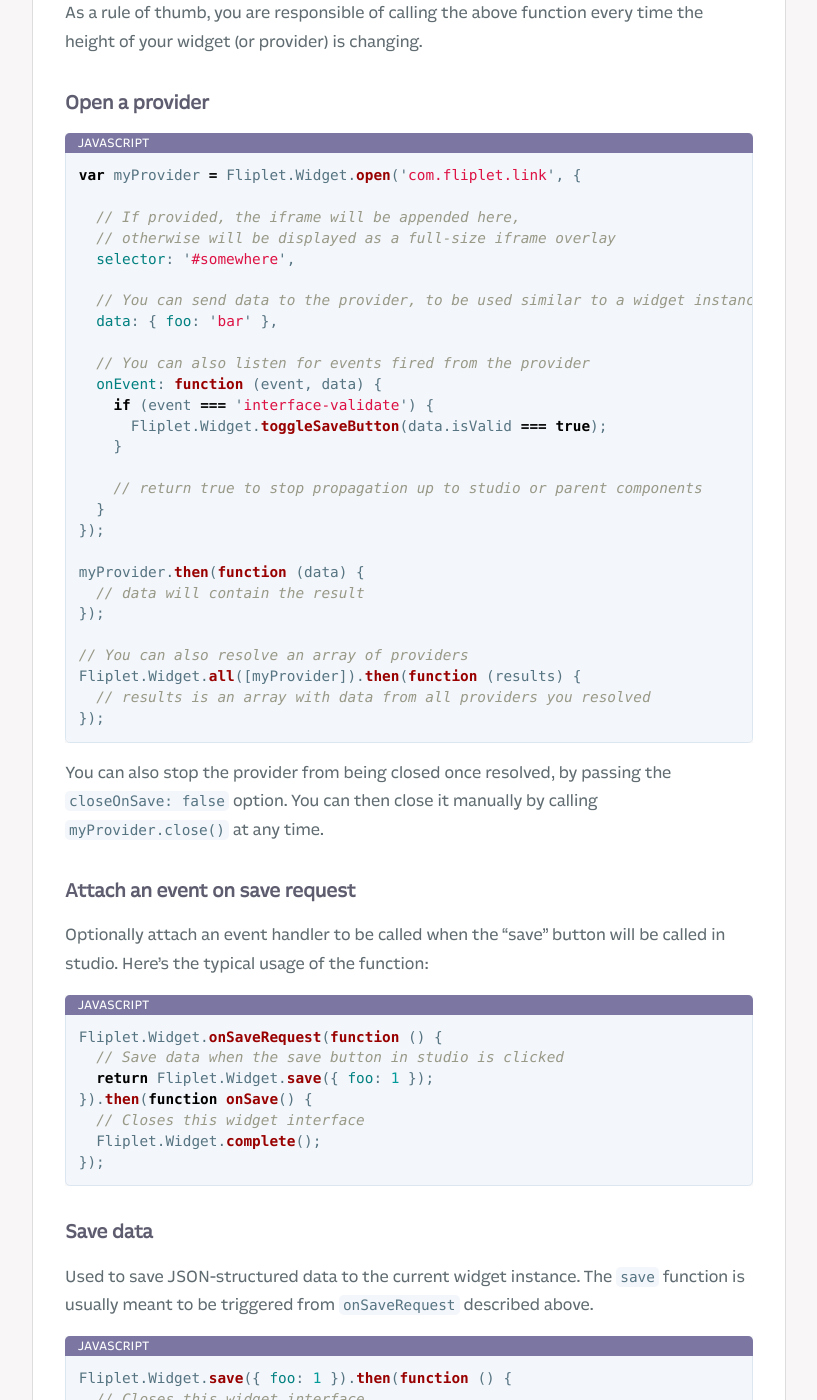
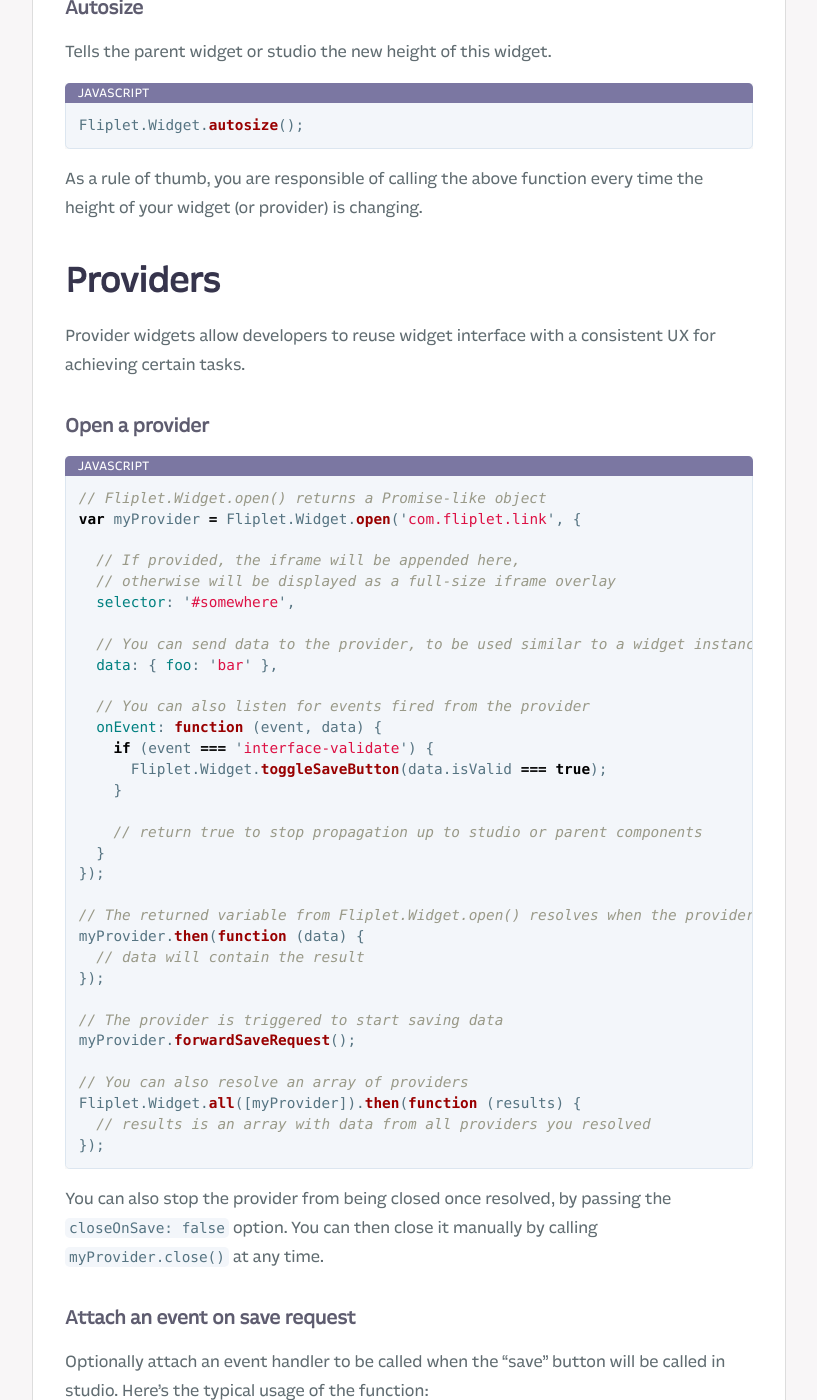
Before and after one commit to Fliplet/fliplet-cli, a Jekyll site: the page built from docs/API/core/widget.md, in a window 1280 px wide and 1400 px high, scrolled down 2967 px. Shown: the whole window, without its empty margins (254-1071 px from the left). Built offline with Jekyll 4.4.1, drawn with Linux system fonts in a browser that asks for light colours; nearby versions of some CDN libraries; our own code applies the rules of GitHub Pages for plain Markdown files; library files that are not in the unit come from our copies; comment, search, counter and statistics services are not loaded; a style sheet for code colours, icons or effects is not loaded; some of the changed text lies outside the part shown.

Commit message:
Doc update

````diff
--- a/docs/API/core/widget.md
+++ b/docs/API/core/widget.md
@@ -1,10 +1,6 @@
 # Widget
 
-### Emit an event to the parent widget or Fliplet Studio
-
-```js
-Fliplet.Widget.emit('foo', { bar: 1 });
-```
+## Core widget APIs
 
 ### Get the widget instance id
 
@@ -44,6 +40,14 @@
 
 ```js
 var uuid = Fliplet.Widget.getUUID(1);
+```
+
+## Widget APIs for Studio interface
+
+### Emit an event to the parent widget or Fliplet Studio
+
+```js
+Fliplet.Widget.emit('foo', { bar: 1 });
 ```
 
 ### Display an error message in Fliplet Studio
@@ -118,9 +122,14 @@
 
 As a rule of thumb, you are responsible of calling the above function every time the height of your widget (or provider) is changing.
 
+## Providers
+
+Provider widgets allow developers to reuse widget interface with a consistent UX for achieving certain tasks.
+
 ### Open a provider
 
 ```js
+// Fliplet.Widget.open() returns a Promise-like object
 var myProvider = Fliplet.Widget.open('com.fliplet.link', {
 
   // If provided, the iframe will be appended here,
@@ -140,9 +149,13 @@
   }
 });
 
+// The returned variable from Fliplet.Widget.open() resolves when the provider is saved
 myProvider.then(function (data) {
   // data will contain the result
 });
+
+// The provider is triggered to start saving data
+myProvider.forwardSaveRequest();
 
 // You can also resolve an array of providers
 Fliplet.Widget.all([myProvider]).then(function (results) {
@@ -193,6 +206,7 @@
 ```
 
 ### Add an instance
+
 ```js
 Fliplet.Foo.add(instance) // instance can be a promise but does not need to be
 ```
````
